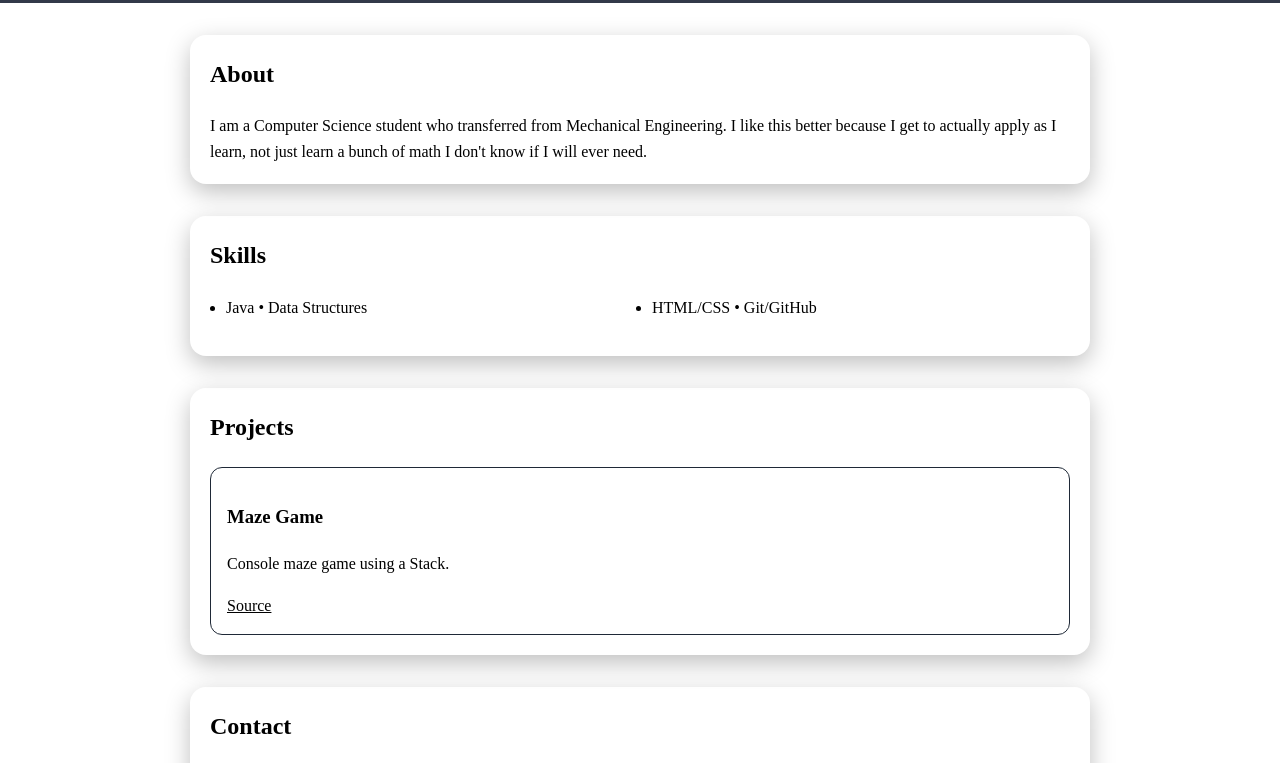
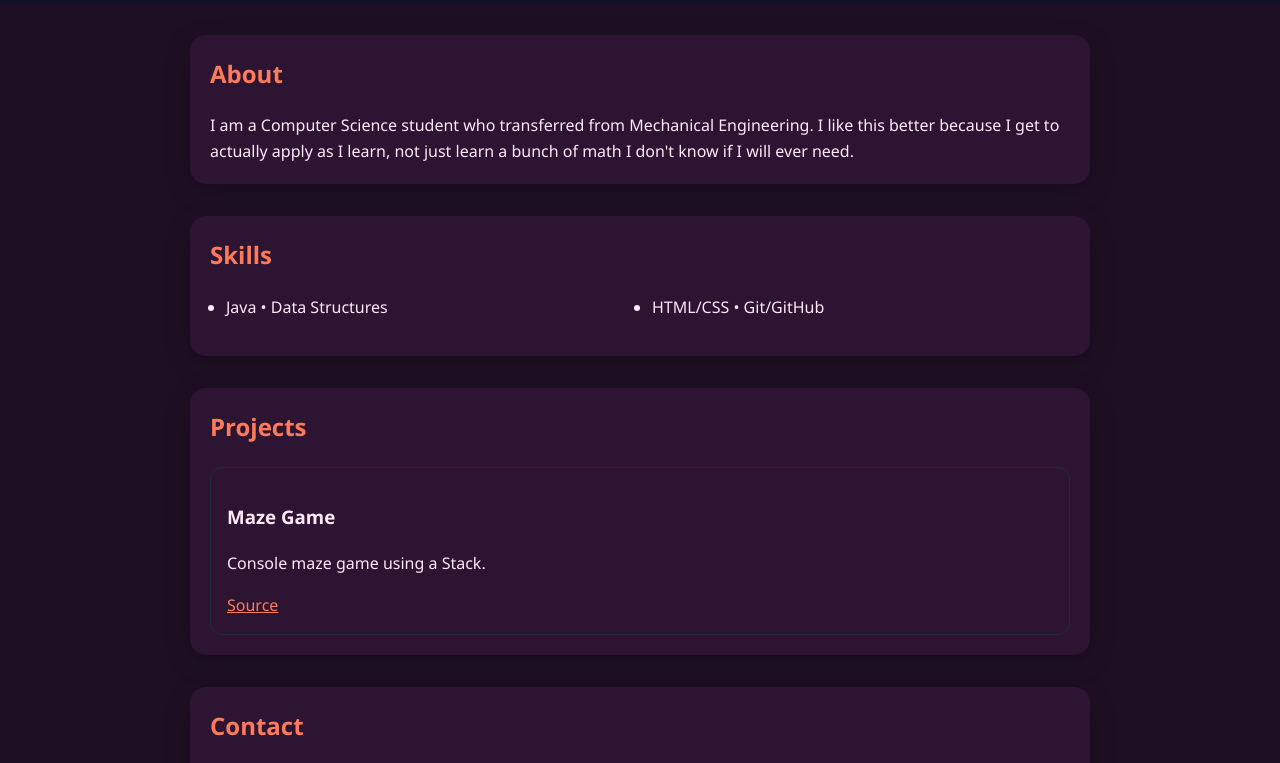
Before and after one commit to Toonz63/PM1.gethub.io, a plain HTML site: page index.html in a window 1280 px wide. Shown: the part 61-824 px from the top of the page. Drawn offline with Linux system fonts and the light colour scheme.

Commit message:
Update styles.css

```diff
--- a/styles.css
+++ b/styles.css
@@ -1,9 +1,9 @@
-: root{
+:root{
   --bg:#1f0f24;
   --card:#2d1433;
   --text:#ffe9f6;
   --accent:#ff7a59;
-  --font: "Segoe UI", Roboto, Helvetica, Arial, sans-serif; /* noticeable font change */
+  --font:"Segoe UI", Roboto, Helvetica, Arial, sans-serif;
 }
 *{box-sizing:border-box}
 html,body{margin:0;padding:0;background:var(--bg);color:var(--text);font-family:var(--font);line-height:1.6}
```
